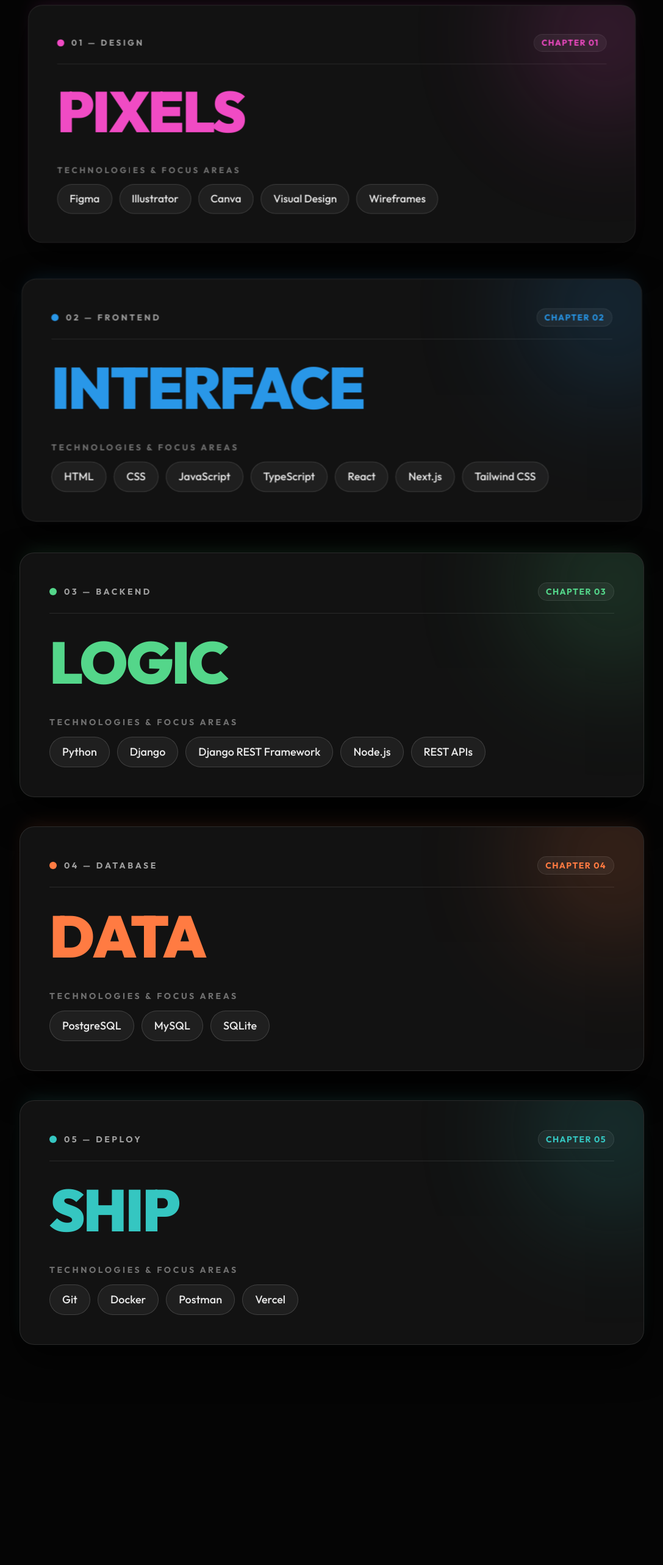
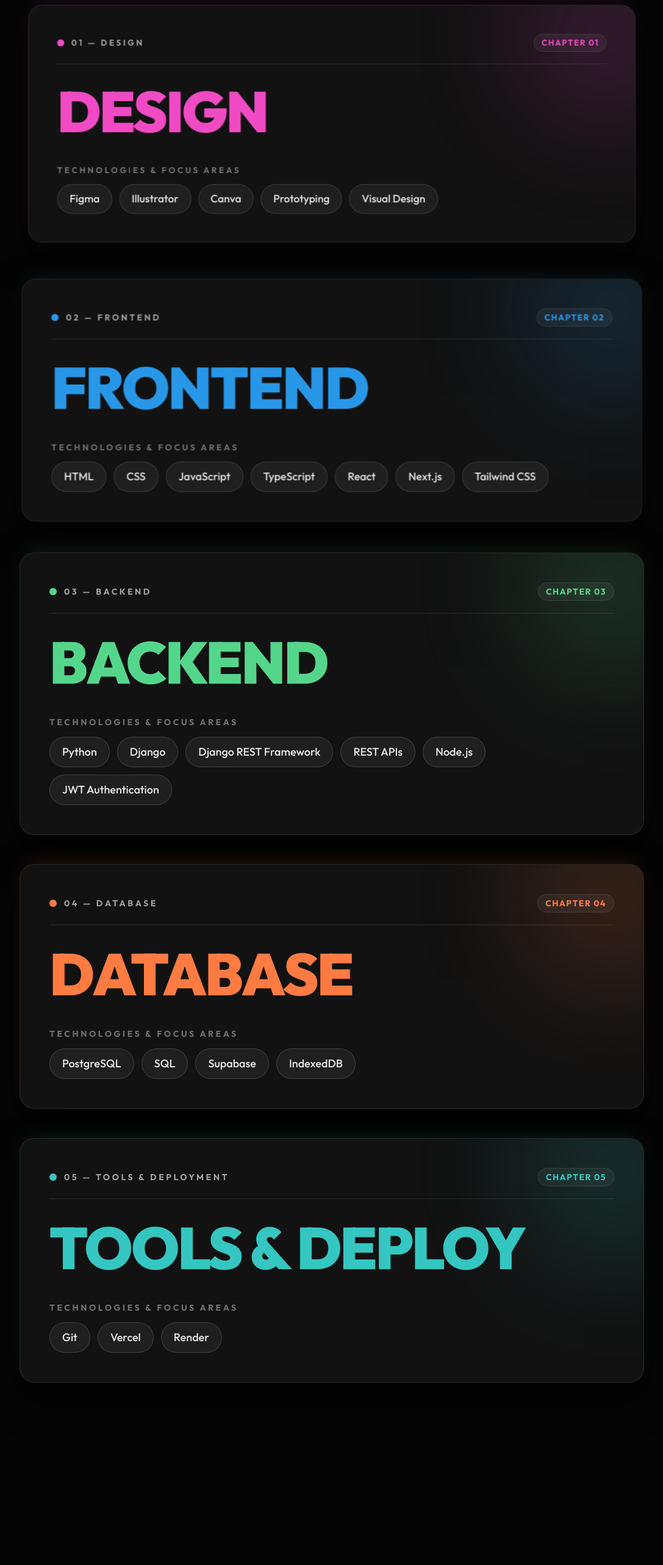
Before and after one commit to himabala-bot/Portfolio, a React (Vite) app: page / in a window 1280 px wide. Shown: the part 1920-4486 px from the top of the page at 61% size, without its empty margins (96-1183 px from the left). Built offline with nearby package versions, Linux system fonts and the light colour scheme.

Commit message:
Update My Stack section categories and technologies

```diff
--- a/src/data/content.ts
+++ b/src/data/content.ts
@@ -145,38 +145,38 @@ export const projects: Project[] = [
 
 export const stackChapters = [
   {
-    key: 'pixels',
-    label: 'PIXELS',
+    key: 'design',
+    label: 'DESIGN',
     caption: 'Design',
-    items: ['Figma', 'Illustrator', 'Canva', 'Visual Design', 'Wireframes'],
+    items: ['Figma', 'Illustrator', 'Canva', 'Prototyping', 'Visual Design'],
     accent: '#F04BC4',
   },
   {
-    key: 'interface',
-    label: 'INTERFACE',
+    key: 'frontend',
+    label: 'FRONTEND',
     caption: 'Frontend',
     items: ['HTML', 'CSS', 'JavaScript', 'TypeScript', 'React', 'Next.js', 'Tailwind CSS'],
     accent: '#2997E8',
   },
   {
-    key: 'logic',
-    label: 'LOGIC',
+    key: 'backend',
+    label: 'BACKEND',
     caption: 'Backend',
-    items: ['Python', 'Django', 'Django REST Framework', 'Node.js', 'REST APIs'],
+    items: ['Python', 'Django', 'Django REST Framework', 'REST APIs', 'Node.js', 'JWT Authentication'],
     accent: '#54D68A',
   },
   {
-    key: 'data',
-    label: 'DATA',
+    key: 'database',
+    label: 'DATABASE',
     caption: 'Database',
-    items: ['PostgreSQL', 'MySQL', 'SQLite'],
+    items: ['PostgreSQL', 'SQL', 'Supabase', 'IndexedDB'],
     accent: '#FF7B42',
   },
   {
-    key: 'ship',
-    label: 'SHIP',
-    caption: 'Deploy',
-    items: ['Git', 'Docker', 'Postman', 'Vercel'],
+    key: 'tools',
+    label: 'TOOLS & DEPLOY',
+    caption: 'Tools & Deployment',
+    items: ['Git', 'Vercel', 'Render'],
     accent: '#35C6C1',
   },
 ];
```
